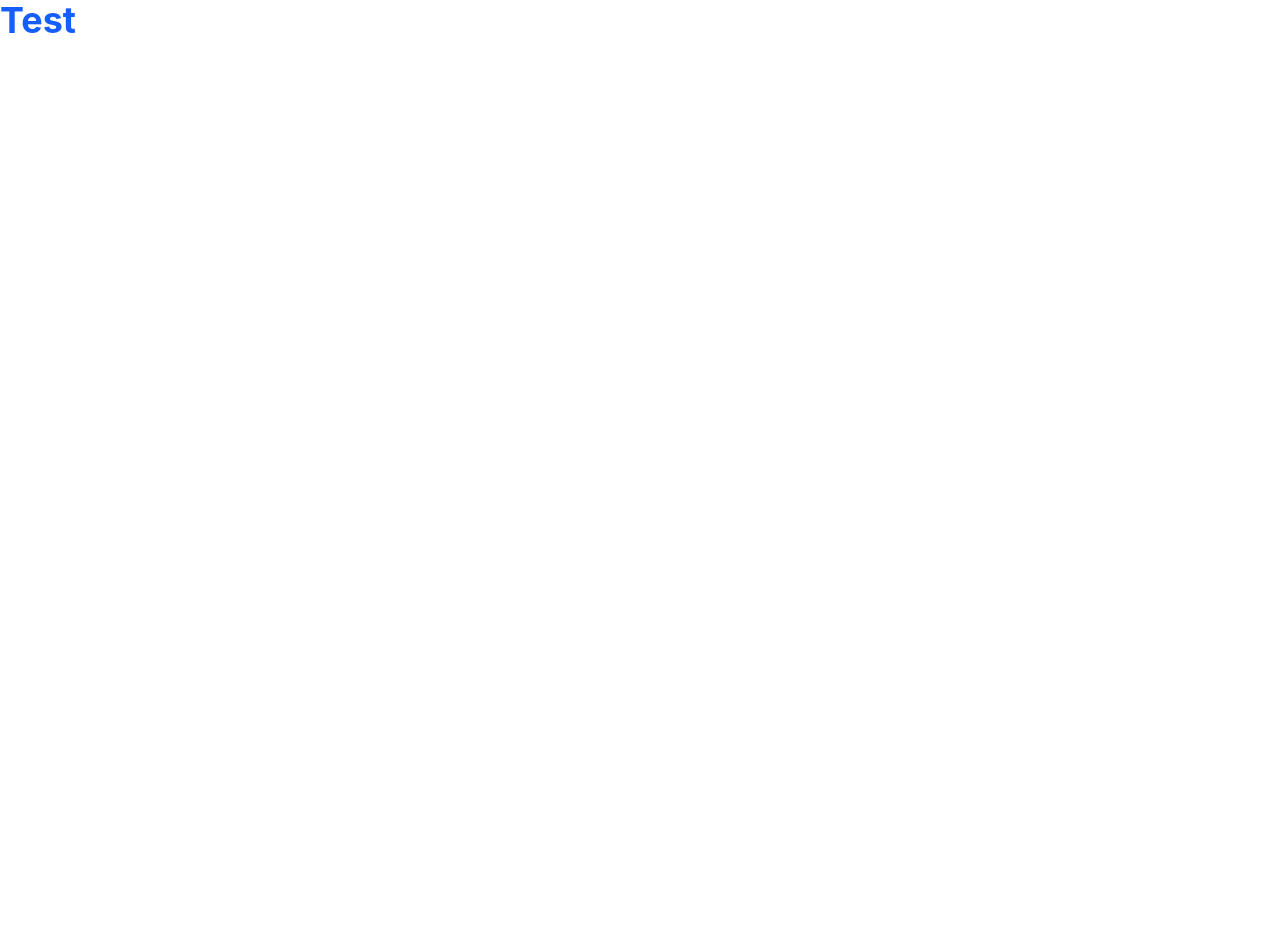
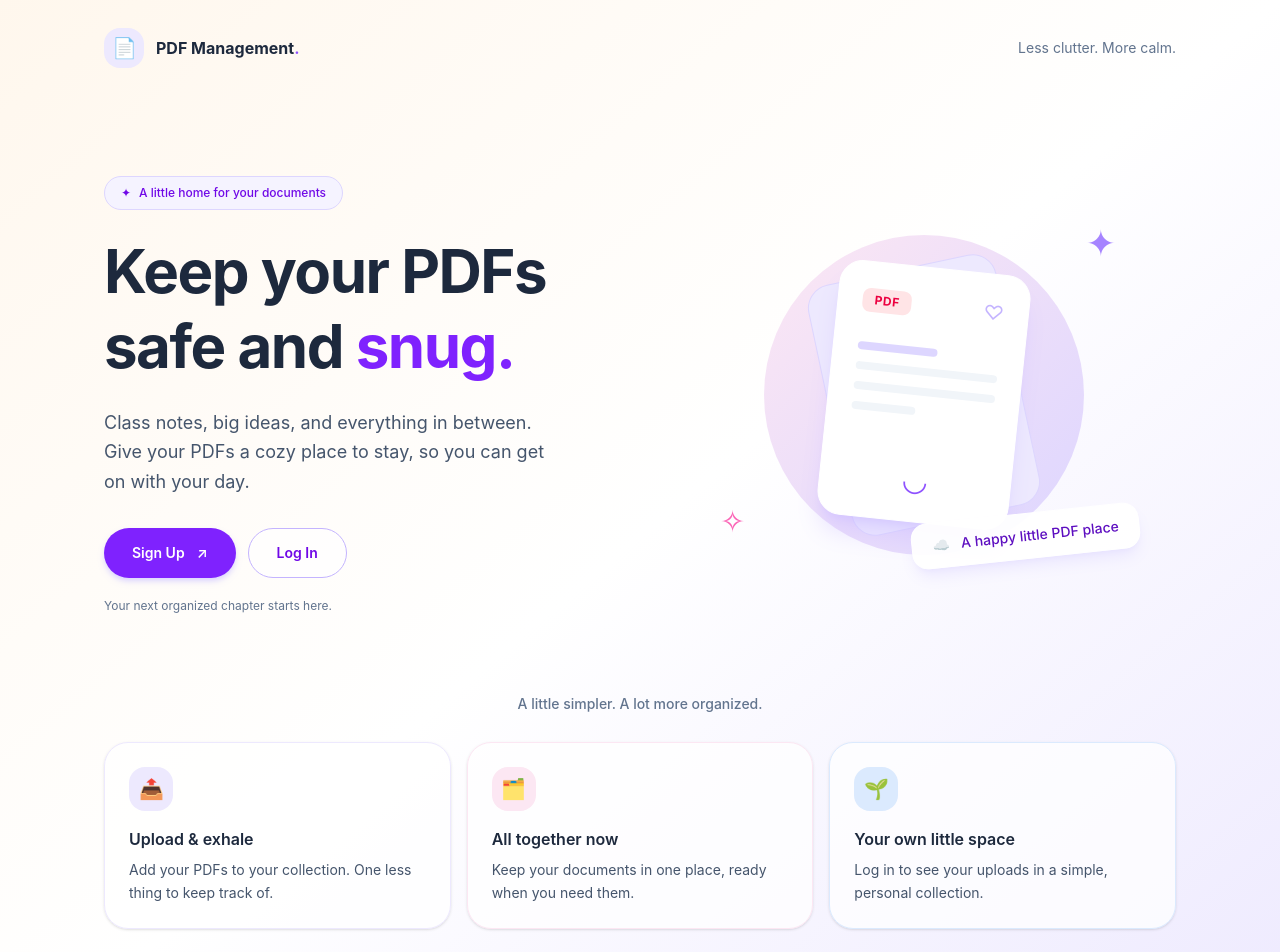
Before and after one commit to rei70007/PDF_managment, a SvelteKit app: page / in a window 1280 px wide. Shown: the top 952 px of the page. Before the commit the page ends 800 px from the top, so only its background shows below. Built offline with nearby package versions, Linux system fonts and the light colour scheme.

Commit message:
Add polished marketing page with Tailwind styling

```diff
--- a/src/routes/+page.svelte
+++ b/src/routes/+page.svelte
@@ -1 +1,158 @@
-<h1 class="text-4xl font-bold text-blue-600">Test</h1>
+<script>
+	// Resolve internal links correctly, including when the app uses a base path.
+	import { resolve } from '$app/paths';
+</script>
+
+<!-- Page metadata. This public page needs no server-side loader. -->
+<svelte:head>
+	<title>PDF Management — A happy home for your PDFs</title>
+	<meta
+		name="description"
+		content="Give your PDFs a little home. Upload and find your documents in one simple place."
+	/>
+</svelte:head>
+
+<div class="min-h-screen bg-gradient-to-br from-orange-50 via-white to-violet-100 text-slate-800">
+	<!-- Header: a simple brand mark and a friendly tagline. -->
+	<header class="mx-auto flex max-w-6xl items-center justify-between px-6 py-7 sm:px-10">
+		<a
+			href={resolve('/')}
+			class="flex items-center gap-3 rounded-lg focus-visible:outline-2 focus-visible:outline-offset-4 focus-visible:outline-violet-600"
+		>
+			<span
+				class="flex h-10 w-10 items-center justify-center rounded-2xl bg-violet-100 text-xl"
+				aria-hidden="true">📄</span
+			>
+			<span class="text-sm font-bold sm:text-base"
+				>PDF Management<span class="text-violet-500">.</span></span
+			>
+		</a>
+		<span class="hidden text-sm text-slate-500 sm:block">Less clutter. More calm.</span>
+	</header>
+
+	<main class="mx-auto max-w-6xl px-6 sm:px-10">
+		<!-- Hero: stacked on mobile, with two columns on large screens. -->
+		<section
+			class="grid items-center gap-12 py-12 sm:py-20 lg:grid-cols-2 lg:gap-16"
+			aria-labelledby="hero-heading"
+		>
+			<div>
+				<p
+					class="mb-6 inline-flex items-center gap-2 rounded-full border border-violet-200 bg-violet-50 px-4 py-2 text-xs font-medium text-violet-700"
+				>
+					<span aria-hidden="true">✦</span> A little home for your documents
+				</p>
+				<h1
+					id="hero-heading"
+					class="max-w-lg text-5xl font-bold leading-tight tracking-tight sm:text-6xl"
+				>
+					Keep your PDFs<br />safe and <span class="text-violet-600">snug.</span>
+				</h1>
+				<p class="mt-6 max-w-md text-base leading-relaxed text-slate-600 sm:text-lg">
+					Class notes, big ideas, and everything in between. Give your PDFs a cozy place to stay, so
+					you can get on with your day.
+				</p>
+
+				<!-- Account links styled as buttons, with hover and keyboard-focus states. -->
+				<div class="mt-8 flex flex-col gap-3 sm:flex-row">
+					<a
+						href={resolve('/signup')}
+						class="inline-flex items-center justify-center gap-3 rounded-full bg-violet-600 px-7 py-3.5 text-sm font-semibold text-white shadow-md shadow-violet-200 transition-colors hover:bg-violet-700 focus-visible:outline-2 focus-visible:outline-offset-4 focus-visible:outline-violet-600"
+						>Sign Up <span aria-hidden="true">↗</span></a
+					>
+					<a
+						href={resolve('/login')}
+						class="inline-flex items-center justify-center rounded-full border border-violet-300 bg-white/70 px-7 py-3.5 text-sm font-semibold text-violet-700 transition-colors hover:bg-violet-100 focus-visible:outline-2 focus-visible:outline-offset-4 focus-visible:outline-violet-600"
+						>Log In</a
+					>
+				</div>
+				<p class="mt-5 text-xs text-slate-500">Your next organized chapter starts here.</p>
+			</div>
+
+			<!-- Decorative PDF: utility-class shapes and emoji, hidden from screen readers. -->
+			<div
+				class="relative mx-auto flex h-80 w-full max-w-md items-center justify-center sm:h-96"
+				aria-hidden="true"
+			>
+				<div
+					class="absolute h-64 w-64 rounded-full bg-gradient-to-br from-pink-100 to-violet-200 sm:h-80 sm:w-80"
+				></div>
+				<span class="absolute right-8 top-5 text-4xl text-violet-400">✦</span>
+				<span class="absolute bottom-12 left-5 text-3xl text-pink-400">✧</span>
+				<div
+					class="absolute h-60 w-44 -rotate-12 rounded-3xl border border-violet-200 bg-violet-100 sm:h-64 sm:w-48"
+				></div>
+				<div
+					class="relative flex h-60 w-44 rotate-6 flex-col rounded-3xl border border-white bg-white p-6 shadow-xl shadow-violet-300/40 sm:h-64 sm:w-48"
+				>
+					<div class="flex items-center justify-between">
+						<span
+							class="rounded-lg bg-rose-100 px-3 py-1 text-xs font-bold tracking-wider text-rose-600"
+							>PDF</span
+						>
+						<span class="text-xl text-violet-300">♡</span>
+					</div>
+					<div class="mt-7 space-y-3">
+						<div class="h-2 w-20 rounded-full bg-violet-200"></div>
+						<div class="h-2 w-full rounded-full bg-slate-100"></div>
+						<div class="h-2 w-full rounded-full bg-slate-100"></div>
+						<div class="h-2 w-16 rounded-full bg-slate-100"></div>
+					</div>
+					<div class="mt-auto text-center text-3xl text-violet-500">◡</div>
+				</div>
+				<div
+					class="absolute bottom-3 right-2 -rotate-6 rounded-2xl border border-white bg-white/95 px-5 py-3 text-sm font-medium text-violet-800 shadow-lg shadow-violet-200/50 sm:bottom-7"
+				>
+					<span class="mr-2">☁️</span> A happy little PDF place
+				</div>
+			</div>
+		</section>
+
+		<!-- Features: one column on mobile and three columns on wider screens. -->
+		<section class="pb-14 sm:pb-20" aria-labelledby="features-heading">
+			<h2 id="features-heading" class="mb-7 text-center text-sm font-medium text-slate-500">
+				A little simpler. A lot more organized.
+			</h2>
+			<div class="grid gap-4 sm:grid-cols-3">
+				<article class="rounded-3xl border border-violet-100 bg-white/75 p-6 shadow-sm">
+					<span
+						class="mb-4 flex h-11 w-11 items-center justify-center rounded-2xl bg-violet-100 text-xl"
+						aria-hidden="true">📤</span
+					>
+					<h3 class="font-semibold">Upload & exhale</h3>
+					<p class="mt-2 text-sm leading-relaxed text-slate-600">
+						Add your PDFs to your collection. One less thing to keep track of.
+					</p>
+				</article>
+				<article class="rounded-3xl border border-pink-100 bg-white/75 p-6 shadow-sm">
+					<span
+						class="mb-4 flex h-11 w-11 items-center justify-center rounded-2xl bg-pink-100 text-xl"
+						aria-hidden="true">🗂️</span
+					>
+					<h3 class="font-semibold">All together now</h3>
+					<p class="mt-2 text-sm leading-relaxed text-slate-600">
+						Keep your documents in one place, ready when you need them.
+					</p>
+				</article>
+				<article class="rounded-3xl border border-blue-100 bg-white/75 p-6 shadow-sm">
+					<span
+						class="mb-4 flex h-11 w-11 items-center justify-center rounded-2xl bg-blue-100 text-xl"
+						aria-hidden="true">🌱</span
+					>
+					<h3 class="font-semibold">Your own little space</h3>
+					<p class="mt-2 text-sm leading-relaxed text-slate-600">
+						Log in to see your uploads in a simple, personal collection.
+					</p>
+				</article>
+			</div>
+		</section>
+	</main>
+
+	<!-- Footer: a small, friendly sign-off. -->
+	<footer
+		class="mx-auto flex max-w-6xl flex-col items-center justify-between gap-3 border-t border-violet-100 px-6 py-6 text-xs text-slate-500 sm:flex-row sm:px-10"
+	>
+		<p>PDF Management</p>
+		<p>Made for tidy files & peaceful minds <span aria-hidden="true">♡</span></p>
+	</footer>
+</div>
```
